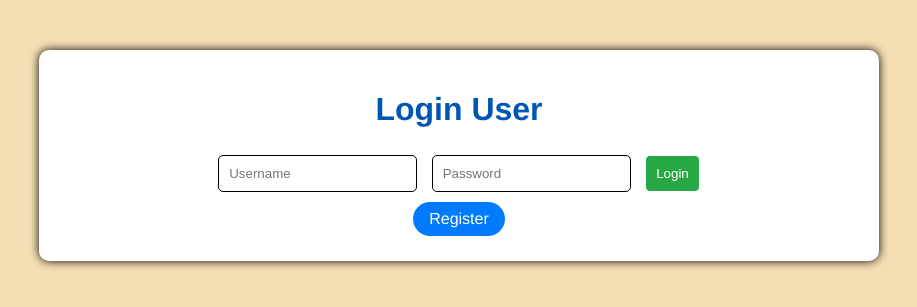
After one commit to SnowFoxx88/Flask_AUT, a Flask app: page /login in a window 1280 px wide. The commit adds this page. Shown: the top 307 px of the page, without its empty margins (181-1098 px from the left). Run offline with Flask 3, Linux system fonts and the light colour scheme.

Commit message:
added user session (login, register.html) + notifications (fade) + logout

```diff
--- a/app.py
+++ b/app.py
@@ -1,34 +1,124 @@
-from flask import Flask, render_template, redirect, request
+from flask import Flask, render_template, redirect, request, flash
 from flask_sqlalchemy import SQLAlchemy
+from flask_login import UserMixin, login_user
 from datetime import datetime, timezone
+from werkzeug.security import check_password_hash, generate_password_hash
+from flask_login import login_required, current_user, LoginManager, logout_user
 
-# My App Setup
+
+# 1. APP CONFIGURATION
 app = Flask(__name__)
 
+# The secret_key is like a 'password' for your app to secure cookies/sessions
+app.secret_key = "protmy123"
+
+# Tell SQLAlchemy where our database file is located (SQLite creates a local file)
 app.config["SQLALCHEMY_DATABASE_URI"] = "sqlite:///database.db"
 app.config["SQLALCHEMY_TRACK_MODIFICATIONS"] = False
+
+# Initialize the Database and Login Manager
 db = SQLAlchemy(app)
+login_manager = LoginManager()
+login_manager.init_app(app)
+
+# Tell Flask-Login where to send users if they try to access a protected page (name must match function name)
+login_manager.login_view = "login"
+
+###################################### DATA MODELS ######################################
+# Models define the structure of your database tables
 
 
-# Data Class ~ Row of data
+class User(db.Model, UserMixin):
+    __tablename__ = "users"
+    id = db.Column(db.Integer, primary_key=True)
+    username = db.Column(db.String(20), unique=True, nullable=False)
+    # We store the 'hashed' version of the password, never the plain text
+    password = db.Column(db.String(80), nullable=False)
+    # 'tasks' is a relationship, not a column. It allows User.tasks to work.
+    tasks = db.relationship("MyTask", backref="owner", lazy=True)
+
+
 class MyTask(db.Model):
+    __tablename__ = "tasks"
     id = db.Column(db.Integer, primary_key=True)
     content = db.Column(db.String(100), nullable=False)
     complete = db.Column(db.Integer)
+    # Use timezone-aware UTC time to avoid confusion between timezones
     created = db.Column(db.DateTime, default=datetime.now(timezone.utc))
+    # Foreign Key connects a task to a specific user via their ID
+    user_id = db.Column(db.Integer, db.ForeignKey("users.id"), nullable=False)
 
     def __repr__(self) -> str:
         return f"Task {self.id}"
 
 
-# Routes to Webpages
+###################################### AUTHENTICATION ######################################
+# This function helps Flask-Login load the user from their ID stored in a cookie
+@login_manager.user_loader
+def load_user(user_id):
+    return User.query.get(int(user_id))
+
+
+###################################### ROUTES ######################################
+
+
+# Register page
+@app.route("/register", methods=["GET", "POST"])
+def register():
+    if request.method == "POST":
+        username = request.form["username"]
+        password = request.form["password"]
+
+        # Check if the name exists to avoid a crash from the 'unique=True' constraint
+        existing_user = User.query.filter_by(username=username).first()
+        if existing_user:
+            flash("That username is already taken.")
+            return redirect("/register")
+
+        # Hash the password (turns '123' into a long random string)
+        hashed_pw = generate_password_hash(password)
+        new_user = User(username=username, password=hashed_pw)
+
+        try:
+            db.session.add(new_user)  # Stage the user
+            db.session.commit()  # Save to database
+            flash("Registration successful! Please log in.")
+            return redirect("/login")
+        except Exception as e:
+            print(f"ERROR: {e}")
+            return f"ERROR: {e}"
+    else:
+        # 'render_template' takes the HTML file and sends it to the user's browser.
+        # It automatically looks inside the 'templates/' folder to find the file.
+        return render_template("register.html")
+
+
+# Login page
+@app.route("/login", methods=["GET", "POST"])
+def login():
+    if request.method == "POST":
+        username = request.form["username"]
+        password = request.form["password"]
+        user = User.query.filter_by(username=username).first()
+
+        # check_password_hash compares the typed password with the hashed version
+        if user and check_password_hash(user.password, password):
+            login_user(user)
+            return redirect("/")
+        else:
+            flash("Invalid username or password.")
+
+    return render_template("login.html")
+
+
 # Home page
 @app.route("/", methods=["POST", "GET"])
+@login_required  # Prevents strangers from seeing this page (by entering this ressource (GET))
 def index():
     # Add a Task
     if request.method == "POST":
         current_task = request.form["content"]
-        new_task = MyTask(content=current_task)
+        new_task = MyTask(content=current_task, user_id=current_user.id)  # Create a task linked specifically to the logged-in user
         try:
             db.session.add(new_task)
             db.session.commit()
@@ -36,15 +126,17 @@ def index():
         except Exception as e:
             print(f"ERROR: {e}")
             return f"ERROR: {e}"
-    # See all current task
     else:
-        tasks = MyTask.query.order_by(MyTask.created).all()
+        # Only pull tasks belonging to the current_user, sorted by time
+        tasks = MyTask.query.filter_by(user_id=current_user.id).order_by(MyTask.created).all()
         return render_template("index.html", tasks=tasks)
 
 
 # Delete an item
 @app.route("/delete/<int:id>")
+@login_required
 def delete(id: int):
+    # get_or_404 shows a 'Not Found' page if the ID doesn't exist
     delete_task = MyTask.query.get_or_404(id)
     try:
         db.session.delete(delete_task)
@@ -56,6 +148,7 @@ def delete(id: int):
 
 # Edit an item
 @app.route("/edit/<int:id>", methods=["POST", "GET"])
+@login_required
 def edit(id: int):
     task = MyTask.query.get_or_404(id)
     if request.method == "POST":
@@ -69,10 +162,17 @@ def edit(id: int):
         return render_template("edit.html", task=task)
 
 
+@app.route("/logout")
+@login_required  # Only logged-in people can logout
+def logout():
+    logout_user()  # This removes the 'I am logged in' cookie from the browser
+    flash("You have been logged out.")
+    return redirect("/login")  # Send them back to the login page
+
+
 # Runner and Debugger
 if __name__ == "__main__":
     with app.app_context():
-        db.drop_all()  # reset database
-        db.create_all()
+        db.create_all()  # This creates the .db file and tables if they don't exist
 
     app.run(debug=True)
--- a/pyproject.toml
+++ b/pyproject.toml
@@ -6,5 +6,6 @@ readme = "README.md"
 requires-python = ">=3.13"
 dependencies = [
     "flask>=3.1.3",
+    "flask-login>=0.6.3",
     "flask-sqlalchemy>=3.1.1",
 ]
--- a/static/style.css
+++ b/static/style.css
@@ -75,12 +75,27 @@ input {
     border-radius: 5px;
 }
 
-#btn_add{
+#btn_submit{
     background-color: var(--success_color);
     color: #fff;
     cursor: pointer;
 }
 
-#btn_add:hover{
+#btn_submit:hover{
     background-color: var(--success_hover_color);
 }
+
+.flash-message {
+    background-color: #ffffff;
+    color: var(--success_color);
+    padding: 20px;
+    border: 1px solid #d6e9c6;
+    margin: 10px;
+    display: block;
+    transition: opacity 0.5s ease-out;
+    opacity: 1;
+}
+
+.fade-out {
+    opacity: 0;
+}
--- a/templates/base.html
+++ b/templates/base.html
@@ -7,6 +7,29 @@
         {% block head %}{% endblock %}
     </head>
     <body>
+        {% with messages = get_flashed_messages() %}
+            {% if messages %}
+                {% for message in messages %}
+                    <div class="flash-message">{{ message }}</div>
+                {% endfor %}
+            {% endif %}
+        {% endwith %}
         {% block body%}{% endblock %}
+
+    <script>
+        setTimeout(function() {
+        let flashes = document.querySelectorAll('.flash-message');
+        flashes.forEach(function(flash) {
+            flash.classList.add('fade-out');
+            // Remove from DOM entirely after the fade finishes (0.5s)
+            setTimeout(() => flash.remove(), 500);
+        });
+    }, 3000);
+    </script>
+
+        {% if current_user.is_authenticated %}
+            <a href="{{ url_for('logout') }}">Logout</a>
+        {% endif %}
+
     </body>
 </html>
--- a/templates/edit.html
+++ b/templates/edit.html
@@ -9,7 +9,7 @@
         <h1>Update Task</h1>
         <form action="/edit/{{task.id}}" method="POST">
             <input type="text" name="content" id="content" value="{{task.content}}">
-            <input type="submit" value="Update">
+            <input type="submit" value="Update" id="btn_submit">
         </form>
     </div>
 {% endblock %}
--- a/templates/index.html
+++ b/templates/index.html
@@ -22,9 +22,9 @@
                 <td>{{task.content}}</td>
                 <td>{{task.created.strftime("%Y-%m-%d")}}</td>
                 <td>
-                    <a href="/delete/{{task.id}}">"Delete"</a>
+                    <a href="/delete/{{task.id}}">Delete</a>
                     <br/>
-                    <a href="/edit/{{task.id}}">"Edit"</a>
+                    <a href="/edit/{{task.id}}">Edit</a>
                 </td>
             </tr>
             {% endfor %}
@@ -32,7 +32,7 @@
         {% endif %}
         <form action="/" method="POST">
             <input type="text" name="content" id="content">
-            <input type="submit" value="Add Task" id="btn_add">
+            <input type="submit" value="Add Task" id="btn_submit">
         </form>
     </div>
 {% endblock %}
--- /dev/null
+++ b/templates/login.html
@@ -0,0 +1,17 @@
+{% extends "base.html" %}
+
+{% block head %}
+<title>Login</title>
+{% endblock %}
+
+{% block body%}
+    <div class="content">
+        <h1>Login User</h1>
+        <form action="/login" method="POST">
+            <input type="text" name="username" id="input_username" placeholder="Username">
+            <input type="password" name="password" id="input_password" placeholder="Password">
+            <input type="submit" value="Login" id="btn_submit">
+        </form>
+        <a href="{{ url_for('register') }}">Register</a>
+    </div>
+{% endblock %}
```
Also changed, not shown: templates/register.html (added, +17 -0 lines), testing.html (deleted, +0 -12 lines), instance/database.db, 1 other file.
